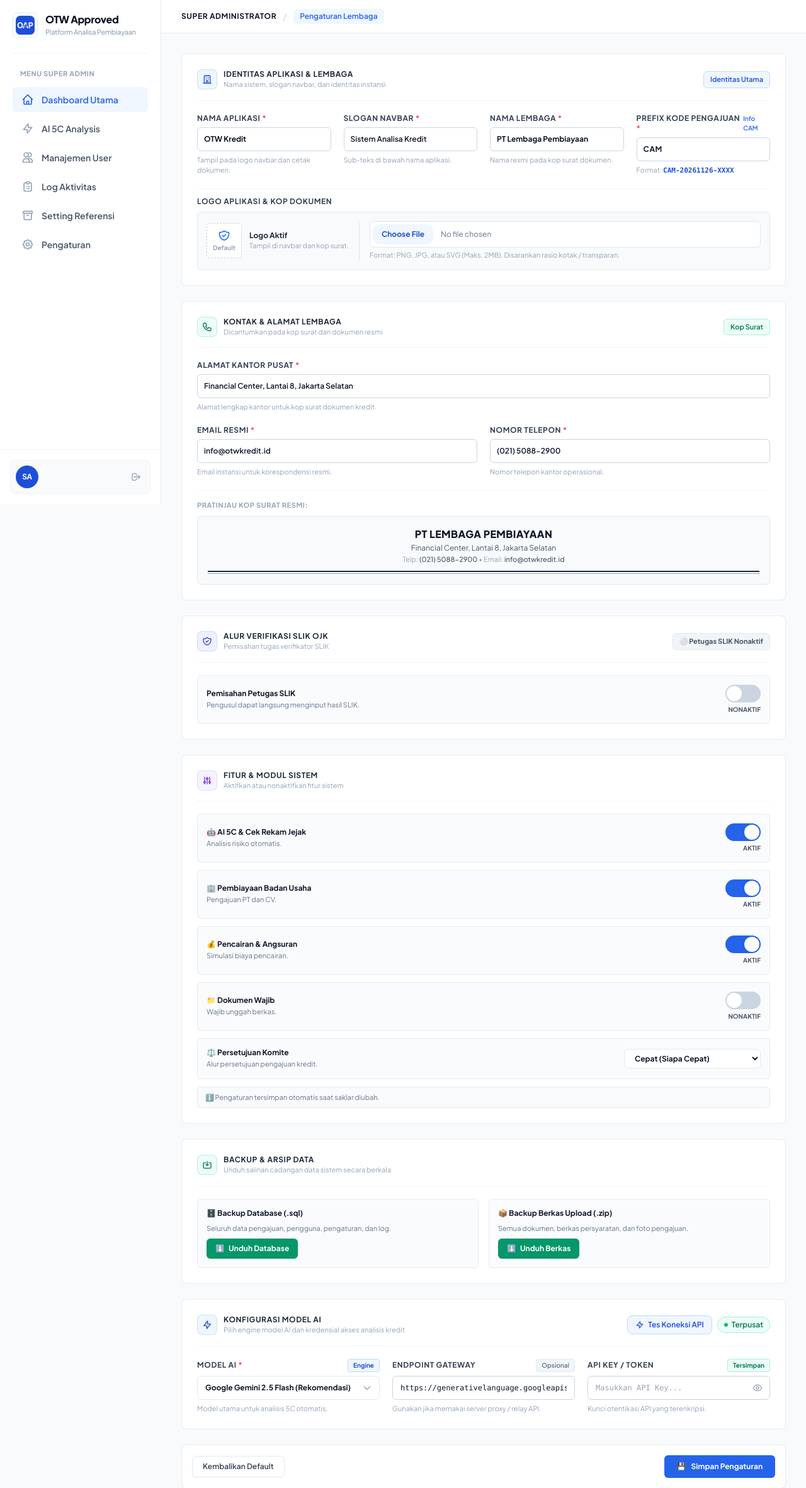
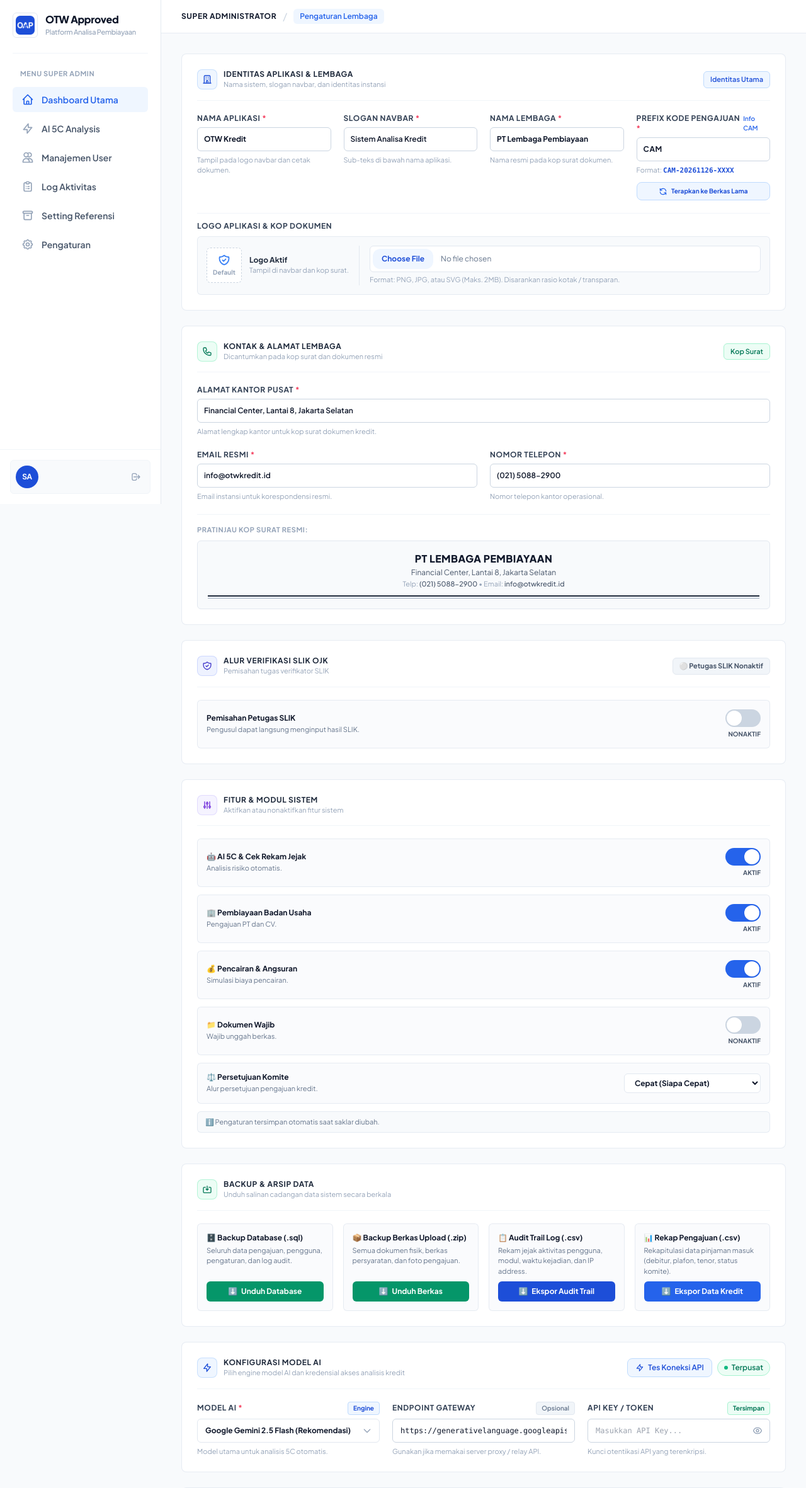
Before and after one commit to Solliboys/Analisa_keuangan, a CodeIgniter 4 app: the page made by app/Views/superadmin/pengaturan.php in a window 1280 px wide. Shown: the top 2362 px of the page at 63% size. Run offline with PHP 8.4 and a stand-in for CodeIgniter, Linux system fonts and the light colour scheme; the template is opened without the code that fills it, so the values that code supplies are empty; some libraries are stand-ins or nearby versions.

Commit message:
feat: add legacy application prefix migration and 4-way backup audit trail export in settings

```diff
--- a/app/Config/Routes.php
+++ b/app/Config/Routes.php
@@ -23,6 +23,7 @@ $routes->post('/dashboard/update-ai', 'Dashboard::updateAi');
 $routes->get('/dashboard/setujui-user/(:num)', 'Dashboard::setujuiUser/$1');
 $routes->get('/dashboard/tolak-user/(:num)', 'Dashboard::tolakUser/$1');
 $routes->post('/dashboard/update-pengaturan', 'Dashboard::updatePengaturan');
+$routes->post('/dashboard/migrasi-prefix-aplikasi', 'Dashboard::migrasiPrefixAplikasi');
 $routes->get('/profil', 'Dashboard::profil');
 $routes->post('/profil/update', 'Dashboard::updateProfil');
 $routes->get('/log', 'LogAktivitas::index');
--- a/app/Views/superadmin/pengaturan.php
+++ b/app/Views/superadmin/pengaturan.php
@@ -174,6 +174,15 @@
                             <span class="text-[11px] text-slate-400 block">
                                 Format: <span id="previewKodeAplikasi" class="font-mono font-bold text-blue-700"><?= esc($pengaturan_sistem['prefix_nomor_aplikasi'] ?? 'CAM') ?>-<?= date('Ymd') ?>-XXXX</span>
                             </span>
+                            <div class="pt-1">
+                                <button type="button"
+                                        onclick="migrasiPrefixDataLama()"
+                                        class="inline-flex items-center gap-1.5 px-2.5 py-1.5 bg-blue-50 hover:bg-blue-100 text-blue-700 border border-blue-200 rounded-lg text-[10px] font-bold transition cursor-pointer w-full justify-center shadow-2xs"
+                                        title="Ubah awalan semua nomor berkas pengajuan kredit lama ke prefix yang baru">
+                                    <svg class="w-3.5 h-3.5 text-blue-600 shrink-0" fill="none" stroke="currentColor" viewBox="0 0 24 24"><path stroke-linecap="round" stroke-linejoin="round" stroke-width="2" d="M4 4v5h.582m15.356 2A8.001 8.001 0 004.582 9m0 0H9m11 11v-5h-.581m0 0a8.003 8.003 0 01-15.357-2m15.357 2H15"></path></svg>
+                                    <span>Terapkan ke Berkas Lama</span>
+                                </button>
+                            </div>
                         </div>
 
                         <!-- Logo Lembaga -->
@@ -421,19 +430,48 @@
                             <p class="text-[11px] text-slate-400">Unduh salinan cadangan data sistem secara berkala</p>
                         </div>
                     </div>
-                    <div class="grid grid-cols-1 md:grid-cols-2 gap-4">
-                        <div class="p-3.5 rounded-xl bg-slate-50/70 border border-slate-200/80 space-y-2">
-                            <div class="text-xs font-bold text-slate-900">🗄️ Backup Database (.sql)</div>
-                            <p class="text-[11px] text-slate-500">Seluruh data pengajuan, pengguna, pengaturan, dan log.</p>
-                            <a href="<?= base_url('superadmin/backup-database') ?>" class="inline-flex items-center gap-1.5 px-3.5 py-2 bg-emerald-600 hover:bg-emerald-700 text-white rounded-xl text-xs font-bold transition">
+                    <div class="grid grid-cols-1 sm:grid-cols-2 lg:grid-cols-4 gap-4">
+                        <!-- 1. Backup Database SQL -->
+                        <div class="p-3.5 rounded-xl bg-slate-50/70 border border-slate-200/80 space-y-2 flex flex-col justify-between">
+                            <div>
+                                <div class="text-xs font-bold text-slate-900">🗄️ Backup Database (.sql)</div>
+                                <p class="text-[11px] text-slate-500 mt-1">Seluruh data pengajuan, pengguna, pengaturan, dan log audit.</p>
+                            </div>
+                            <a href="<?= base_url('superadmin/backup-database') ?>" class="inline-flex items-center justify-center gap-1.5 px-3 py-2 bg-emerald-600 hover:bg-emerald-700 text-white rounded-xl text-xs font-bold transition shadow-2xs">
                                 <span>⬇️</span> Unduh Database
                             </a>
                         </div>
-                        <div class="p-3.5 rounded-xl bg-slate-50/70 border border-slate-200/80 space-y-2">
-                            <div class="text-xs font-bold text-slate-900">📦 Backup Berkas Upload (.zip)</div>
-                            <p class="text-[11px] text-slate-500">Semua dokumen, berkas persyaratan, dan foto pengajuan.</p>
-                            <a href="<?= base_url('superadmin/backup-berkas') ?>" class="inline-flex items-center gap-1.5 px-3.5 py-2 bg-emerald-600 hover:bg-emerald-700 text-white rounded-xl text-xs font-bold transition">
+
+                        <!-- 2. Backup Berkas Upload ZIP -->
+                        <div class="p-3.5 rounded-xl bg-slate-50/70 border border-slate-200/80 space-y-2 flex flex-col justify-between">
+                            <div>
+                                <div class="text-xs font-bold text-slate-900">📦 Backup Berkas Upload (.zip)</div>
+                                <p class="text-[11px] text-slate-500 mt-1">Semua dokumen fisik, berkas persyaratan, dan foto pengajuan.</p>
+                            </div>
+                            <a href="<?= base_url('superadmin/backup-berkas') ?>" class="inline-flex items-center justify-center gap-1.5 px-3 py-2 bg-emerald-600 hover:bg-emerald-700 text-white rounded-xl text-xs font-bold transition shadow-2xs">
                                 <span>⬇️</span> Unduh Berkas
+                            </a>
+                        </div>
+
+                        <!-- 3. Ekspor Audit Trail CSV -->
+                        <div class="p-3.5 rounded-xl bg-slate-50/70 border border-slate-200/80 space-y-2 flex flex-col justify-between">
+                            <div>
+                                <div class="text-xs font-bold text-slate-900">📋 Audit Trail Log (.csv)</div>
+                                <p class="text-[11px] text-slate-500 mt-1">Rekam jejak aktivitas pengguna, modul, waktu kejadian, dan IP address.</p>
+                            </div>
+                            <a href="<?= base_url('log/download') ?>" class="inline-flex items-center justify-center gap-1.5 px-3 py-2 bg-indigo-600 hover:bg-indigo-700 text-white rounded-xl text-xs font-bold transition shadow-2xs">
+                                <span>⬇️</span> Ekspor Audit Trail
+                            </a>
+                        </div>
+
+                        <!-- 4. Ekspor Data Pengajuan Tahunan CSV -->
+                        <div class="p-3.5 rounded-xl bg-slate-50/70 border border-slate-200/80 space-y-2 flex flex-col justify-between">
+                            <div>
+                                <div class="text-xs font-bold text-slate-900">📊 Rekap Pengajuan (.csv)</div>
+                                <p class="text-[11px] text-slate-500 mt-1">Rekapitulasi data pinjaman masuk (debitur, plafon, tenor, status komite).</p>
+                            </div>
+                            <a href="<?= base_url('pengajuan/download') ?>" class="inline-flex items-center justify-center gap-1.5 px-3 py-2 bg-blue-600 hover:bg-blue-700 text-white rounded-xl text-xs font-bold transition shadow-2xs">
+                                <span>⬇️</span> Ekspor Data Kredit
                             </a>
                         </div>
                     </div>
@@ -638,6 +676,50 @@
             }
         }
 
+        function migrasiPrefixDataLama() {
+            const prefix = (document.getElementById('inputPrefixAplikasi')?.value || 'CAM').trim().toUpperCase() || 'CAM';
+            Swal.fire({
+                title: 'Perbarui Berkas Lama?',
+                html: `Apakah Anda ingin mengubah seluruh nomor berkas pengajuan kredit lama yang masih memakai awalan sebelumnya menjadi berawalan <strong>${prefix}-...</strong>?<br><br><div class="p-2.5 bg-slate-100 rounded-lg text-left text-xs text-slate-700 leading-relaxed font-mono">Contoh konversi:<br>CAM-20261126-4D9D &rarr; <strong class="text-blue-700">${prefix}-20261126-4D9D</strong></div>`,
+                icon: 'question',
+                showCancelButton: true,
+                confirmButtonColor: '#2563eb',
+                cancelButtonColor: '#64748b',
+                confirmButtonText: `Ya, Terapkan ${prefix}-`,
+                cancelButtonText: 'Batal'
+            }).then((res) => {
+                if (res.isConfirmed) {
+                    Swal.fire({ title: 'Memproses...', text: 'Sedang memperbarui nomor pengajuan lama...', allowOutsideClick: false, didOpen: () => Swal.showLoading() });
+
+                    const fd = new FormData();
+                    fd.append('prefix', prefix);
+
+                    fetch('<?= base_url("dashboard/migrasi-prefix-aplikasi") ?>', {
+                        method: 'POST',
+                        headers: {
+                            'X-Requested-With': 'XMLHttpRequest'
+                        },
+                        body: fd
+                    })
+                    .then(r => r.json())
+                    .then(data => {
+                        if (data.status) {
+                            Swal.fire({
+                                icon: 'success',
+                                title: 'Berhasil Diperbarui!',
+                                text: data.message
+                            });
+                        } else {
+                            Swal.fire({ icon: 'error', title: 'Gagal', text: data.message || 'Terjadi kesalahan saat memperbarui berkas.' });
+                        }
+                    })
+                    .catch(() => {
+                        Swal.fire({ icon: 'error', title: 'Error', text: 'Koneksi ke server gagal, silakan coba lagi.' });
+                    });
+                }
+            });
+        }
+
         function updatePreviewKop() {
             const nama = document.getElementById('inputNamaLembaga').value || 'PT Lembaga Pembiayaan';
             const alamat = document.getElementById('inputAlamatLembaga').value || 'Financial Center, Lantai 8, Jakarta Selatan';
```
Also changed, not shown: app/Controllers/Dashboard.php (+50 -0 lines).
